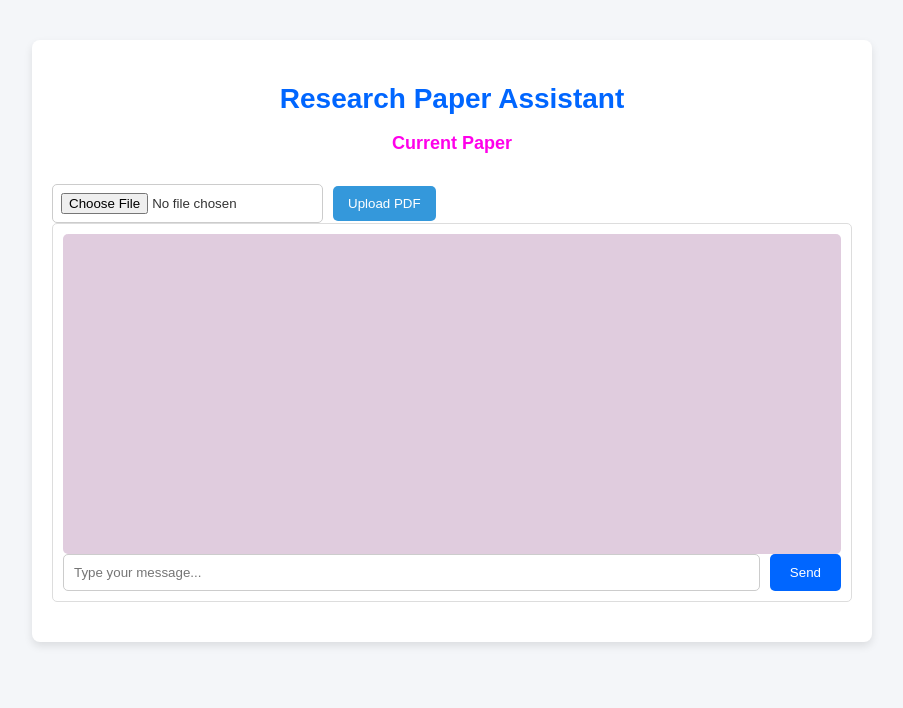
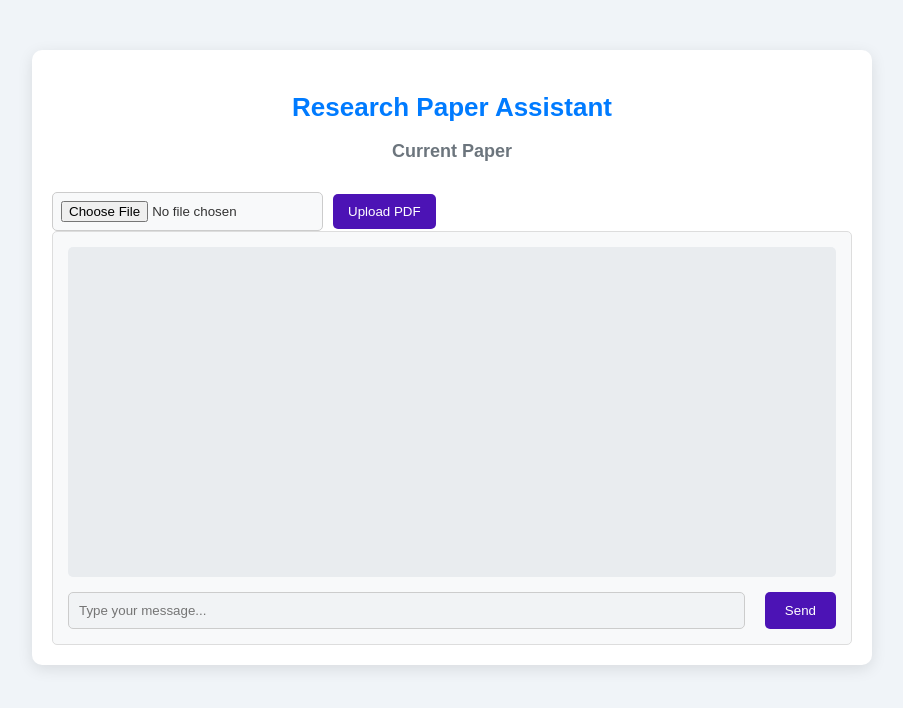
Before and after one commit to Devenvaruv/ResearchPaperChatBot, a React (Create React App) app in the folder frontend/ResearchPaperFrontend/: page / in a window 1280 px wide. Shown: the top 708 px of the page, without its empty margins (188-1091 px from the left). Built offline with nearby package versions, Linux system fonts and the light colour scheme.

Commit message:
changed the style a little bit

```diff
--- a/frontend/ResearchPaperFrontend/src/App.css
+++ b/frontend/ResearchPaperFrontend/src/App.css
@@ -1,31 +1,33 @@
 body {
     font-family: 'Arial', sans-serif;
-    background-color: #f4f6f9;
+    background-color: #f0f4f8;
     color: #333;
+    margin: 0;
+    padding: 0;
 }
 
 .app-container {
-    width: 80%;
-    margin: 0 auto;
+    width: 90%;
+    margin: 50px auto;
     padding: 20px;
     max-width: 800px;
     background-color: #fff;
-    box-shadow: 0px 4px 8px rgba(0,0,0,0.1);
-    border-radius: 8px;
-    margin-top: 40px;
+    box-shadow: 0px 4px 15px rgba(0,0,0,0.1);
+    border-radius: 10px;
+
 }
 
 .app-title {
     text-align: center;
-    font-size: 28px;
-    color:#0066ff;
-    margin-bottom: 10px;
+    font-size: 26px;
+    color:#007BFF;
+    margin-bottom: 5px;
 }
 
 .app-subtitle {
     text-align: center;
     font-size: 18px;
-    color:#ff00ea;
+    color:#6c757d;
     margin-bottom: 30px;
 }
 
@@ -41,11 +43,12 @@ body {
     border-radius: 5px;
     border: 1px solid #ccc;
     margin-right: 10px;
+    background-color: #f8f9fa;
 }
 
 .upload-button {
     padding: 10px 15px;
-    background-color: #3498db;
+    background-color: #4c13b5;
     color: white;
     border: none;
     border-radius: 5px;
@@ -54,46 +57,48 @@ body {
 }
 
 .upload-button:hover {
-    background-color: #2980b9;
+    background-color: #6318ef;
 }
 
 .chat-container {
     border: 1px solid #ddd;
-    padding: 10px;
-    margin-bottom: 20px;
+    padding: 15px;
+    background-color: #f8f9fa;
     border-radius: 5px;
 }
 
 .chat-log {
     height: 300px;
     overflow-y: scroll;
-    padding: 10px;
-    background-color: #e0ccde;
+    padding: 15px;
+    background-color: #e9ecef;
     border-radius: 5px;
 }
 
 .chat-input-form {
     display: flex;
+    margin-top: 15px;
 }
 
 .chat-input {
     flex: 1;
-    padding: 10px;
+    padding: 12px;
     border-radius: 5px;
     border: 1px solid #ccc;
-    margin-right: 10px;
+    background-color: #f1f3f5;
 }
 
 .chat-submit-button {
     padding: 10px 20px;
-    background-color: #0066ff;
+    background-color: #4c13b5;
     color: white;
     border: none;
     border-radius: 5px;
     cursor: pointer;
+    margin-left: 10px;
     transition: background-color 0.3s ease;
 }
 
 .chat-submit-button:hover {
-    background-color: #0066ff;
+    background-color: #6318ef;
 }
```
